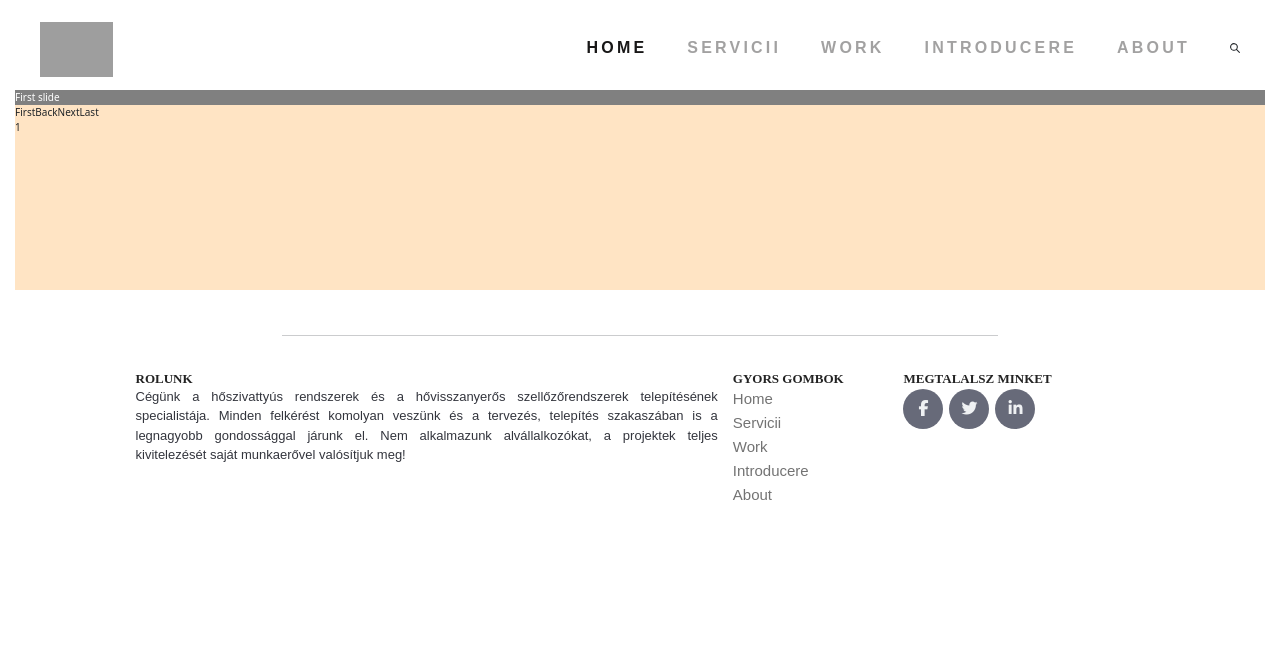
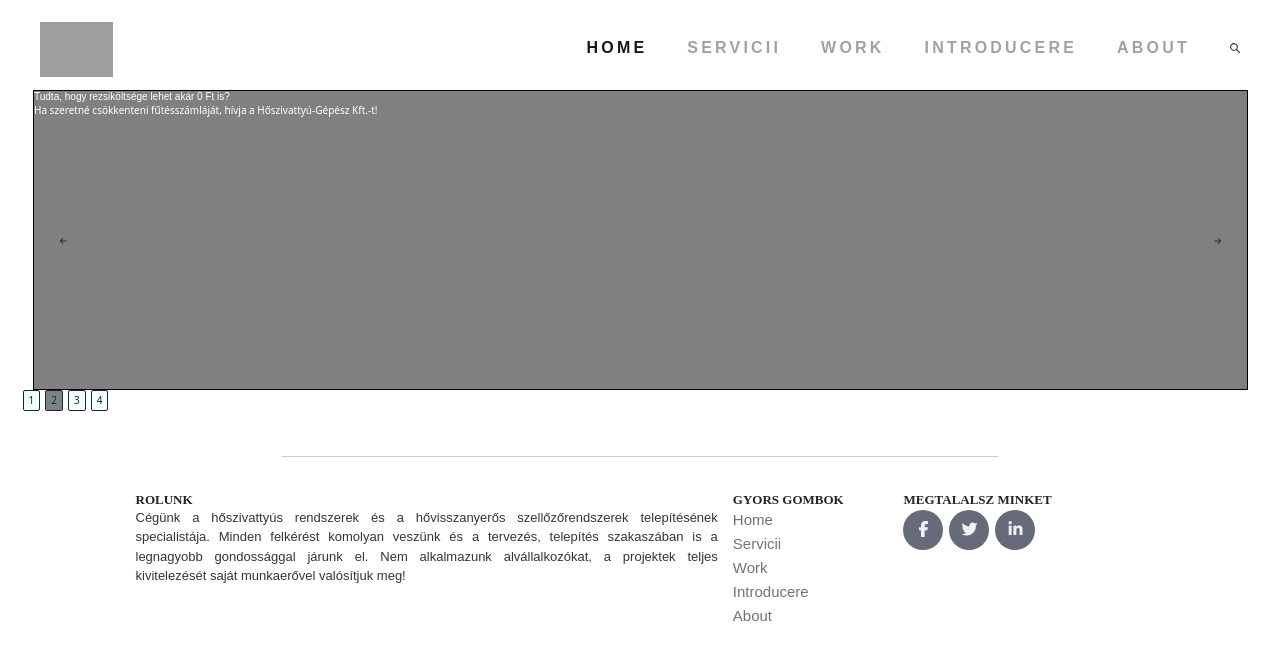
Before and after one commit to Damniel009/gatsby, a Gatsby site: page / in a window 1280 px wide. Built offline with nearby package versions, Linux system fonts and the light colour scheme; Gatsby itself is replaced by a stand-in of ours; grey boxes are pictures that could not be loaded.

Commit message:
Worked on carousel

```diff
--- a/src/components/carousel.tsx
+++ b/src/components/carousel.tsx
@@ -14,7 +14,7 @@ import {
 } from "pure-react-carousel";
 import "pure-react-carousel/dist/react-carousel.es.css";
 import CustomSlide from "./slide";
-
+import { ArrowBackIcon, ArrowForwardIcon } from "@chakra-ui/icons";
 import "./style.scss";
 
 function eventLogger(ev) {
@@ -25,66 +25,59 @@ function eventLogger(ev) {
 export default function Carousel() {
   const [slide, setSlide] = useState(0);
   return (
-    <div className="mockBackground">
+    <div className="container h-25">
       <CarouselProvider
         visibleSlides={1}
-        totalSlides={1}
-        naturalSlideWidth={100}
-        naturalSlideHeight={100}
+        totalSlides={4}
+        naturalSlideWidth={200}
+        naturalSlideHeight={70}
         isIntrinsicHeight={true}
+        infinite={true}
+        isPlaying={true}
       >
-        <Slider className="mockSlider">
-          <Slide className="mockSlide" index={0}>
-            First slide
-          </Slide>
-        </Slider>
-        <ButtonFirst>First</ButtonFirst>
-        <ButtonBack>Back</ButtonBack>
-        <ButtonNext>Next</ButtonNext>
-        <ButtonLast>Last</ButtonLast>
-        <DotGroup dotNumbers />
+        <div className="d-flex">
+          <ButtonBack>
+            <ArrowBackIcon />
+          </ButtonBack>
+          <Slider className="mockSlider">
+            <Slide className="mockSlide" index={0}>
+              <h4>Maximális komfortérzet, minimális energiafogyasztás!</h4>
+              <div>
+                Padló- és mennyezetfűtési / -hűtési megoldások, professzionális
+                kivitelezésben, garanciával.
+              </div>
+            </Slide>
+            <Slide className="mockSlide" index={1}>
+              <h4>Tudta, hogy rezsiköltsége lehet akár 0 Ft is?</h4>
+              <div>
+                Ha szeretné csökkenteni fűtésszámláját, hívja a
+                Hőszivattyú-Gépész Kft.-t!
+              </div>
+            </Slide>
+            <Slide className="mockSlide" index={2}>
+              <h4>Hővisszanyerős szellőzés: megoldás allergia ellen!</h4>
+              <div>
+                Teljeskörű beltéri megoldások a tisztított, pollenmentes levegő
+                érdekében!
+              </div>
+            </Slide>
+            <Slide className="mockSlide" index={0}>
+              <h4>Környezetbarát hőenergia az Ön otthonában is!</h4>
+              <div>
+                Minőségi megoldásokat kínálunk hosszú távra, több éves szakmai
+                tapasztalattal.
+              </div>
+            </Slide>
+          </Slider>
+          {/* <ButtonFirst>First</ButtonFirst> */}
+          <ButtonNext>
+            <ArrowForwardIcon />
+          </ButtonNext>
+        </div>
+        {/* <ButtonLast>Last</ButtonLast> */}
+        <DotGroup dotNumbers disableActiveDots />
       </CarouselProvider>
     </div>
-
-    // <CarouselProvider
-    //   visibleSlides={1}
-    //   totalSlides={6}
-    //   naturalSlideWidth={400}
-    //   naturalSlideHeight={500}
-    // >
-    //   <h2 className={s.headline}>
-    //     Horizontal Carousel (With Master Loading Spinner)
-    //   </h2>
-    //   <p>
-    //     Horizontal Carousel with regular, non-zooming images and dotNumbers on
-    //     the Dot Group.
-    //   </p>
-    //   <Slider className={s.slider}>
-    //     <Slide tag="a" index={0}>
-    //       <Image src="https://images.unsplash.com/photo-1529778873920-4da4926a72c2?ixlib=rb-1.2.1&ixid=MnwxMjA3fDB8MHxwaG90by1wYWdlfHx8fGVufDB8fHx8&auto=format&fit=crop&w=2672&q=80" />
-    //     </Slide>
-    //     <Slide tag="a" index={1}>
-    //       <Image src="https://images.unsplash.com/photo-1529778873920-4da4926a72c2?ixlib=rb-1.2.1&ixid=MnwxMjA3fDB8MHxwaG90by1wYWdlfHx8fGVufDB8fHx8&auto=format&fit=crop&w=2672&q=80" />
-    //     </Slide>
-    //     <Slide tag="a" index={2}>
-    //       <Image src="https://images.unsplash.com/photo-1529778873920-4da4926a72c2?ixlib=rb-1.2.1&ixid=MnwxMjA3fDB8MHxwaG90by1wYWdlfHx8fGVufDB8fHx8&auto=format&fit=crop&w=2672&q=80" />
-    //     </Slide>
-    //     <Slide tag="a" index={3}>
-    //       <Image src="https://images.unsplash.com/photo-1529778873920-4da4926a72c2?ixlib=rb-1.2.1&ixid=MnwxMjA3fDB8MHxwaG90by1wYWdlfHx8fGVufDB8fHx8&auto=format&fit=crop&w=2672&q=80" />
-    //     </Slide>
-    //     <Slide tag="a" index={4}>
-    //       <Image src="https://images.unsplash.com/photo-1529778873920-4da4926a72c2?ixlib=rb-1.2.1&ixid=MnwxMjA3fDB8MHxwaG90by1wYWdlfHx8fGVufDB8fHx8&auto=format&fit=crop&w=2672&q=80" />
-    //     </Slide>
-    //     <Slide tag="a" index={5}>
-    //       <Image src="https://images.unsplash.com/photo-1529778873920-4da4926a72c2?ixlib=rb-1.2.1&ixid=MnwxMjA3fDB8MHxwaG90by1wYWdlfHx8fGVufDB8fHx8&auto=format&fit=crop&w=2672&q=80" />
-    //     </Slide>
-    //   </Slider>
-    //   <ButtonFirst>First</ButtonFirst>
-    //   <ButtonBack>Back</ButtonBack>
-    //   <ButtonNext>Next</ButtonNext>
-    //   <ButtonLast>Last</ButtonLast>
-    //   <DotGroup dotNumbers />
-    // </CarouselProvider>
 
     // <React.Fragment>
     //   <div>
--- a/src/components/style.scss
+++ b/src/components/style.scss
@@ -208,13 +208,36 @@ p {
 }
 
 .mockSlider {
-  // width: fit-content !important;
-  // height: fit-content !important;
+}
+
+.carousel__back-button {
+  position: relative;
+  left: 35px;
+  z-index: 1000;
+}
+
+.carousel__next-button {
+  position: relative;
+  right: 35px;
+}
+
+.carousel__dot {
+  background-color: azure !important;
+
+  padding: 2px 5px;
+  border: 1px solid;
+  border-radius: 2px;
+  margin-right: 5px;
+
+  &:disabled {
+    background-color: rgb(124, 133, 133) !important;
+  }
 }
 
 .mockSlide {
-  height: fit-content !important;
+  height: 300px !important;
   width: 100%;
   background-color: grey;
   color: white;
+  border: 1px solid black;
 }
```
Also changed, not shown: src/images/About/map/marker.svg (added), src/images/About/social icons/facebook.svg (added), src/images/About/social icons/mail.svg (added), src/images/About/social icons/telephone.svg (added), src/images/Home/family.svg (added), src/images/Home/service_icons/icon1.svg (added), src/images/Home/service_icons/icon2.svg (added), src/images/Home/service_icons/icon3.svg (added), src/images/Home/service_icons/icon4.svg (added), src/images/Home/slider_pictures/Hoszivattyu_banner_1.jpg (added), src/images/Home/slider_pictures/Hoszivattyu_banner_3.jpg (added), src/images/Home/slider_pictures/Hoszivattyu_banner_4.jpg (added), src/images/Home/slider_pictures/allergy2.jpg (added), src/images/Servicii/hoszivattyu/servicii1.2.jpg (added), 2 more files.
